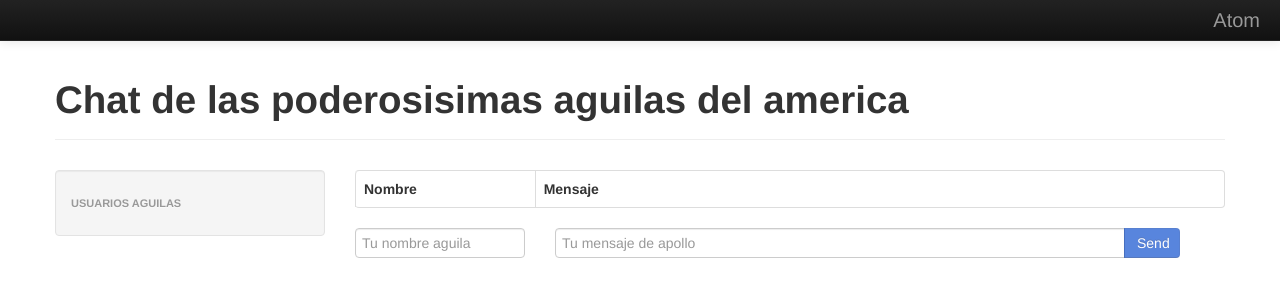
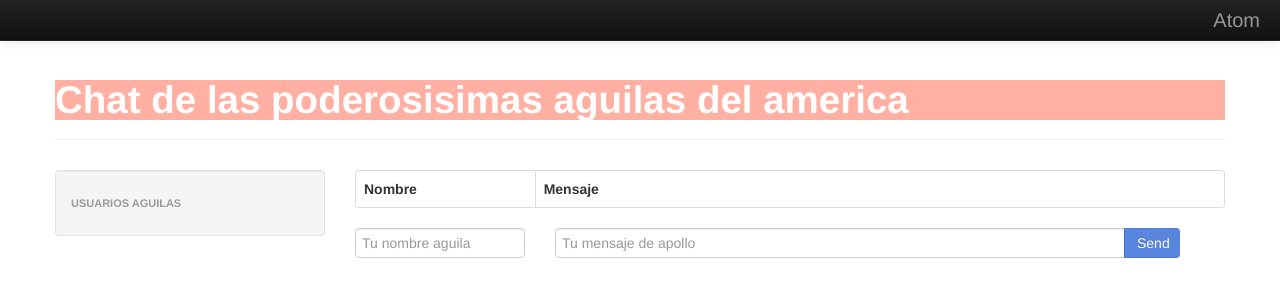
Before and after one commit to AlessandroAndradeRamos/practica3-andrade, a website: page client/index.html in a window 1280 px wide. Drawn offline with nearby package versions, Linux system fonts and the light colour scheme; no server answers.

Commit message:
Se agregaron nuevos estilos a las letras

```diff
--- a/client/index.html
+++ b/client/index.html
@@ -1,6 +1,9 @@
 <!doctype html>
 <html lang="en" ng-app>
+
 <head>
+  <meta charset="utf-8">
+  <meta name="viewport" content="width=device-width, initial-scale=1, shrink-to-fit=no">
   <title>Chat P. A. America</title>
   <meta name="viewport" content="width=device-width, initial-scale=1.0">
   <link rel="stylesheet" href="/css/bootstrap.min.css">
@@ -19,16 +22,16 @@
       $scope.name = '';
       $scope.text = '';
 
-        socket.on('connect', function () {
+      socket.on('connect', function() {
         $scope.setName();
       });
 
-        socket.on('message', function (msg) {
+      socket.on('message', function(msg) {
         $scope.messages.push(msg);
         $scope.$apply();
       });
 
-        socket.on('roster', function (names) {
+      socket.on('roster', function(names) {
         $scope.roster = names;
         $scope.$apply();
       });
@@ -45,6 +48,7 @@
     }
   </script>
 </head>
+
 <body>
   <div class="container" ng-controller="ChatController">
     <div class="navbar navbar-fixed-top navbar-inverse">
@@ -55,7 +59,7 @@
       </div>
     </div>
     <div class="page-header">
-        <h1>Chat de las poderosisimas aguilas del america</h1>
+      <h1 style=" color:White; background-color:rgba(255, 99, 71, 0.5);">Chat de las poderosisimas aguilas del america</h1>
     </div>
     <div class="row">
       <div class="span3">
@@ -97,4 +101,5 @@
   <script src="/js/bootstrap.min.js"></script>
   <script src="/js/angular.min.js"></script>
 </body>
+
 </html>
```
Lines whose indentation alone changed are shown as unchanged.
